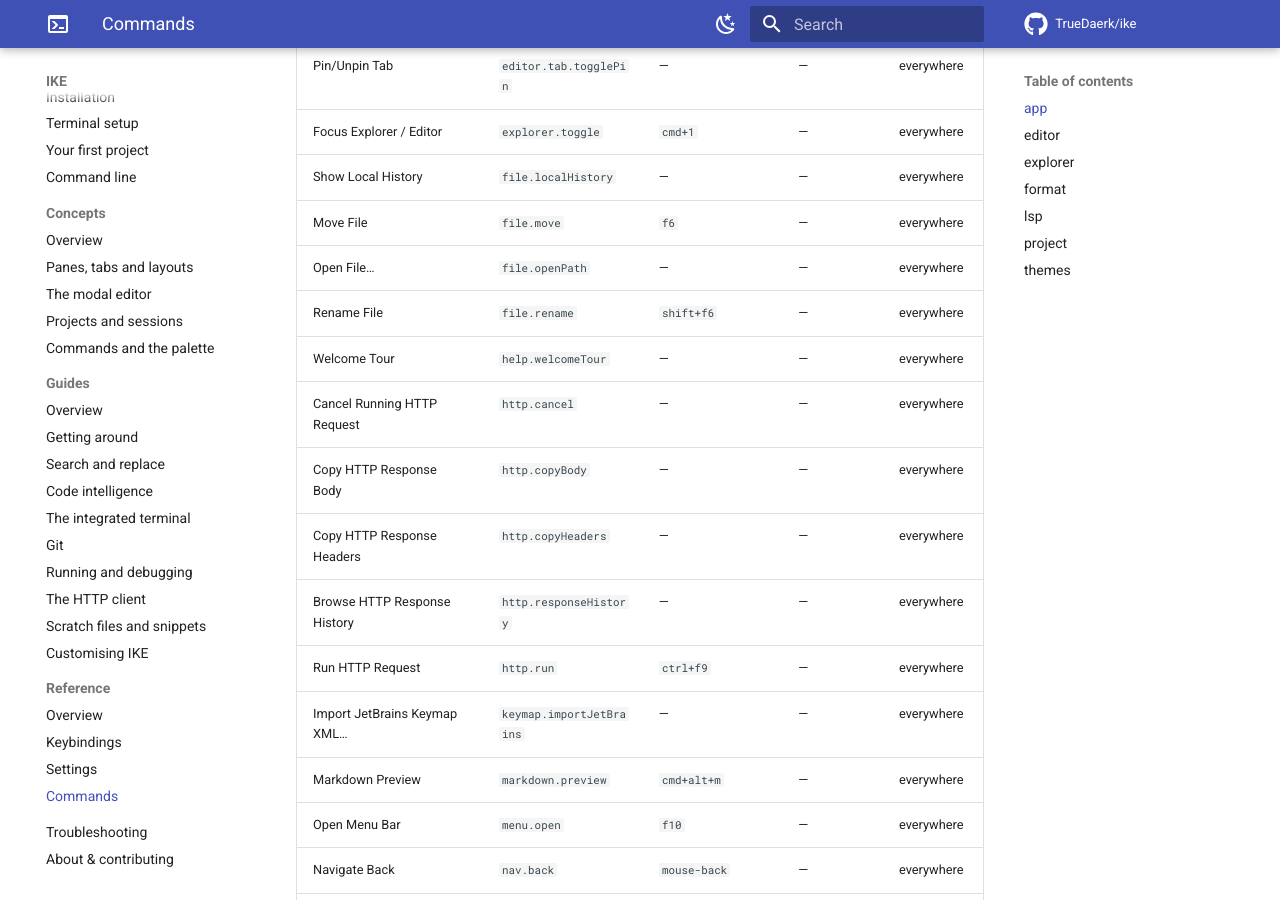
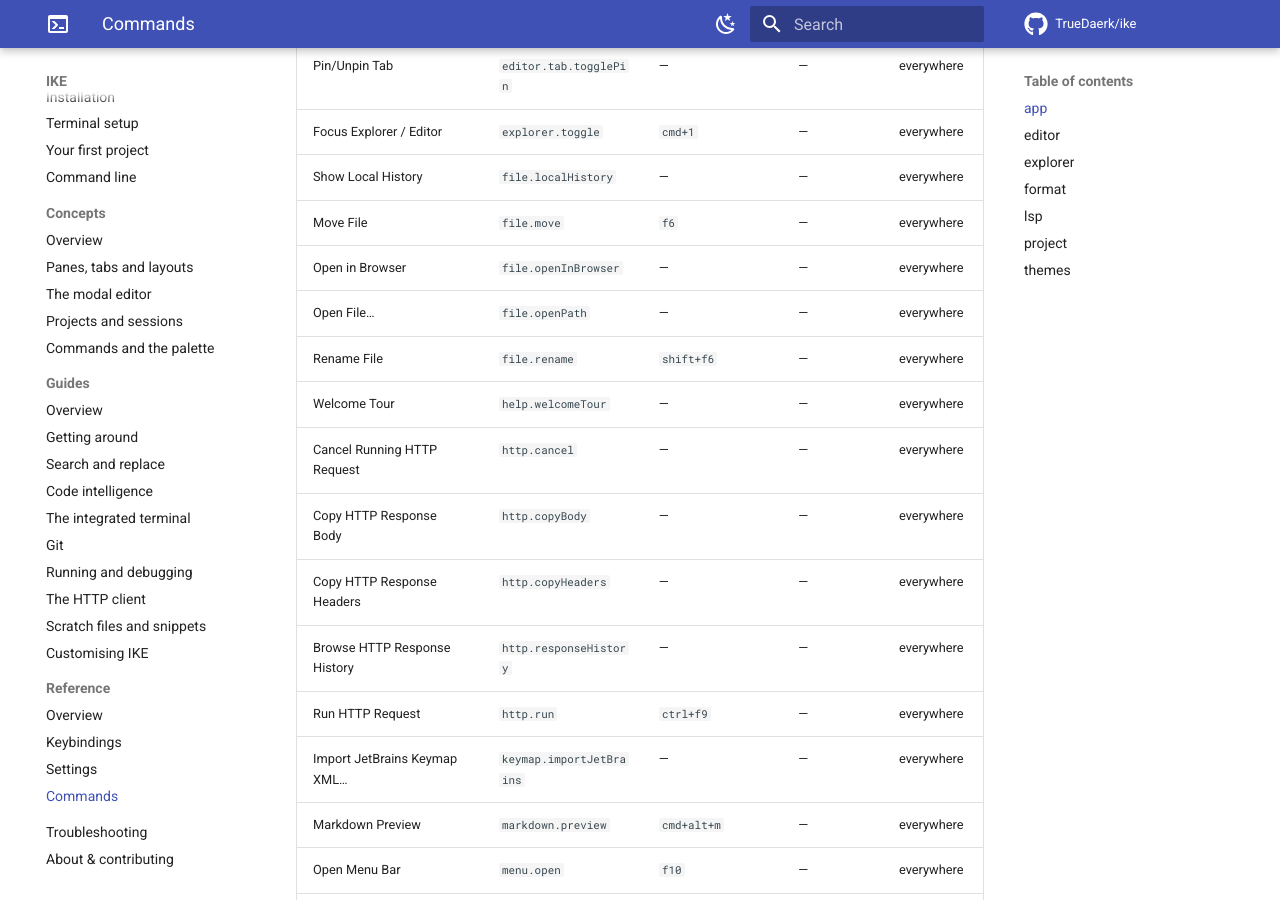
Before and after one commit to TrueDaerk/ike, an MkDocs documentation site: the page built from userdocs/reference/commands.md, in a window 1280 px wide and 900 px high, scrolled down 2319 px. Built offline with MkDocs 1.6.1 and Material for MkDocs 9.7.7, drawn with Linux system fonts in a browser that asks for light colours; comment, search, counter and statistics services are not loaded; some of the changed text lies outside the part shown.

Commit message:
docs(reference): regenerate command reference for #1429/#1430
The Docs reference workflow re-runs cmd/docgen and fails on drift; the
file.openInBrowser (#1429) and vcs.historyForSelection (#1430) commands
landed without the regenerated userdocs/reference/commands.md.

Refs #1429, #1430

Co-Authored-By: Claude Fable 5 <noreply@anthropic.com>
Claude-Session: https://claude.ai/code/session_01UWfAi5yN8HrNeF172CXztv

```diff
--- a/userdocs/reference/commands.md
+++ b/userdocs/reference/commands.md
@@ -65,6 +65,7 @@ bring their own.
 | Focus Explorer / Editor | `explorer.toggle` | `cmd+1` | — | everywhere |
 | Show Local History | `file.localHistory` | — | — | everywhere |
 | Move File | `file.move` | `f6` | — | everywhere |
+| Open in Browser | `file.openInBrowser` | — | — | everywhere |
 | Open File… | `file.openPath` | — | — | everywhere |
 | Rename File | `file.rename` | `shift+f6` | — | everywhere |
 | Welcome Tour | `help.welcomeTour` | — | — | everywhere |
@@ -142,6 +143,7 @@ bring their own.
 | Usages | `usages.toggle` | — | — | everywhere |
 | Toggle Inline Blame | `vcs.blameLine` | — | — | everywhere |
 | Diff File Against HEAD | `vcs.diff` | — | — | everywhere |
+| Show History for Selection | `vcs.historyForSelection` | — | — | everywhere |
 | Toggle VCS Tool Window | `vcs.panel` | `cmd+9` | — | everywhere |
 | Revert File | `vcs.revertFile` | `cmd+alt+z` | — | everywhere |
 | Revert Hunk Under Caret | `vcs.revertHunk` | — | — | everywhere |
```
